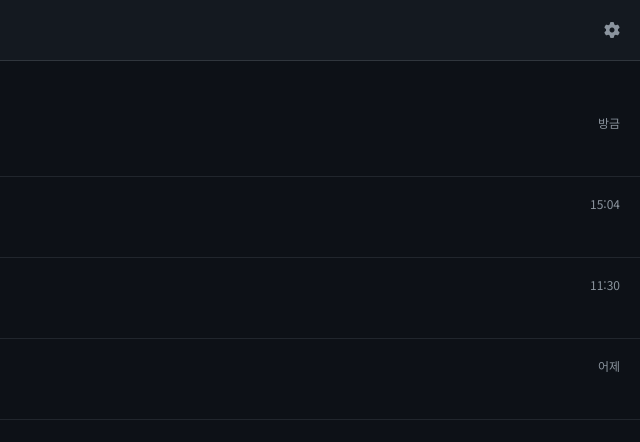
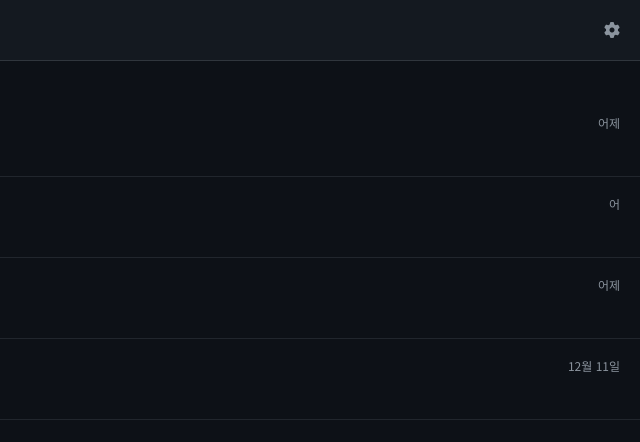
Before and after one commit to sinwoo/251213-Crime-Scene, a plain HTML site: page index.html in a window 1280 px wide. Shown: the top 442 px of the page, 640-1280 px from the left. Drawn offline with Linux system fonts and the light colour scheme.

Commit message:
Update index.html

```diff
--- a/index.html
+++ b/index.html
@@ -423,7 +423,7 @@
             <div class="list-content">
                 <div class="list-top">
                     <span class="list-name">CLEANUP_OPERATION</span>
-                    <span class="list-time">방금</span>
+                    <span class="list-time">어제</span>
                 </div>
                 <div class="list-preview">추천 시나리오: 위장 자살 (Staged Suicide)</div>
             </div>
@@ -437,7 +437,7 @@
             <div class="list-content">
                 <div class="list-top">
                     <span class="list-name">TARGET_ANALYSIS</span>
-                    <span class="list-time">15:04</span>
+                    <span class="list-time">어</span>
                 </div>
                 <div class="list-preview">AI: "그를 죽이지 않고는 본질적인 해결이 되지 않습니다."</div>
             </div>
@@ -451,7 +451,7 @@
             <div class="list-content">
                 <div class="list-top">
                     <span class="list-name">SUPPLY_CHAIN_MGT</span>
-                    <span class="list-time">11:30</span>
+                    <span class="list-time">어제</span>
                 </div>
                 <div class="list-preview">물량 조절하세요. 꼬리 잡히기 싫으면.</div>
             </div>
@@ -465,7 +465,7 @@
             <div class="list-content">
                 <div class="list-top">
                     <span class="list-name">FUND_MANAGER</span>
-                    <span class="list-time">어제</span>
+                    <span class="list-time">12월 11일</span>
                 </div>
                 <div class="list-preview">K-CLOUD Server 비용 송금 완료 (2.0억)</div>
             </div>
```
